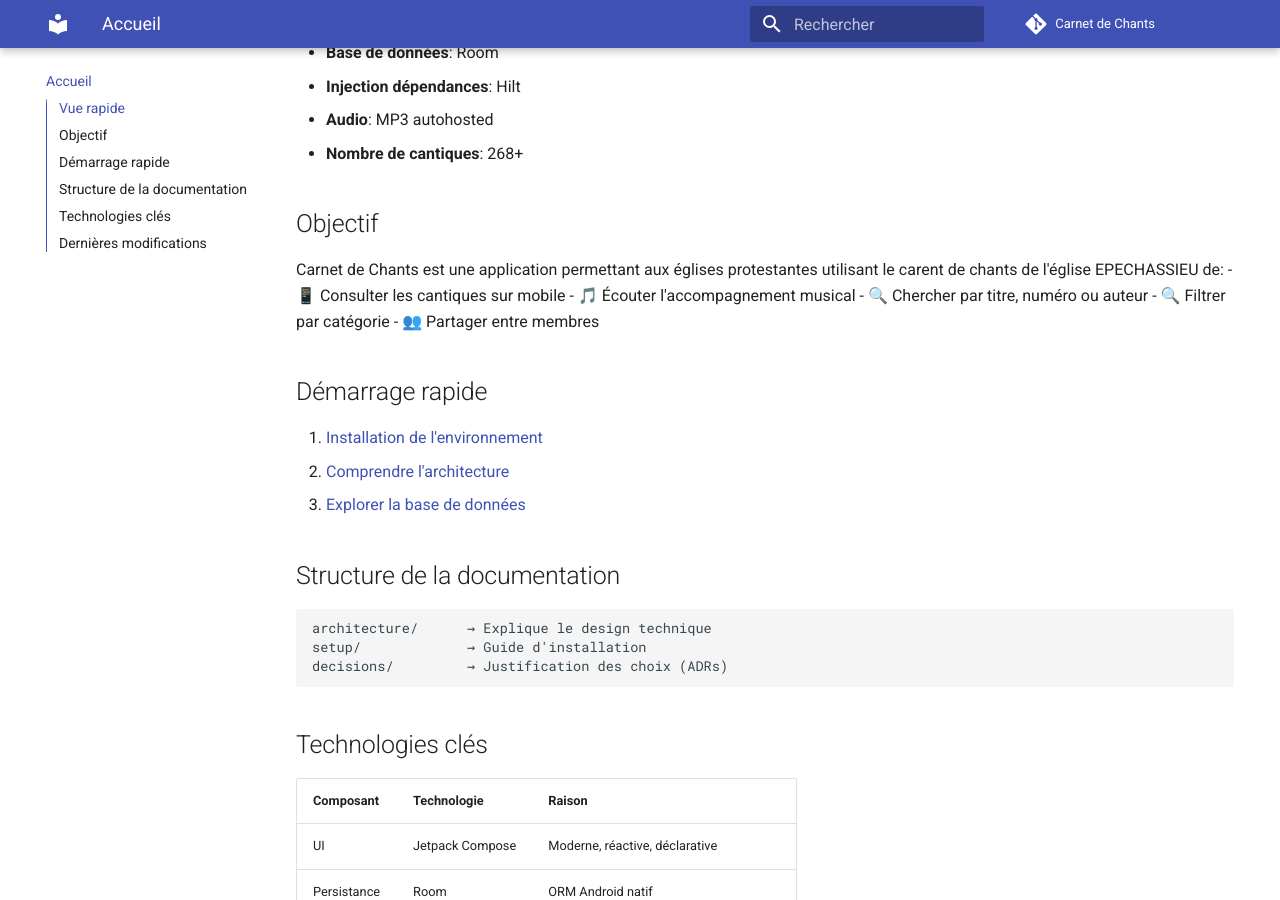
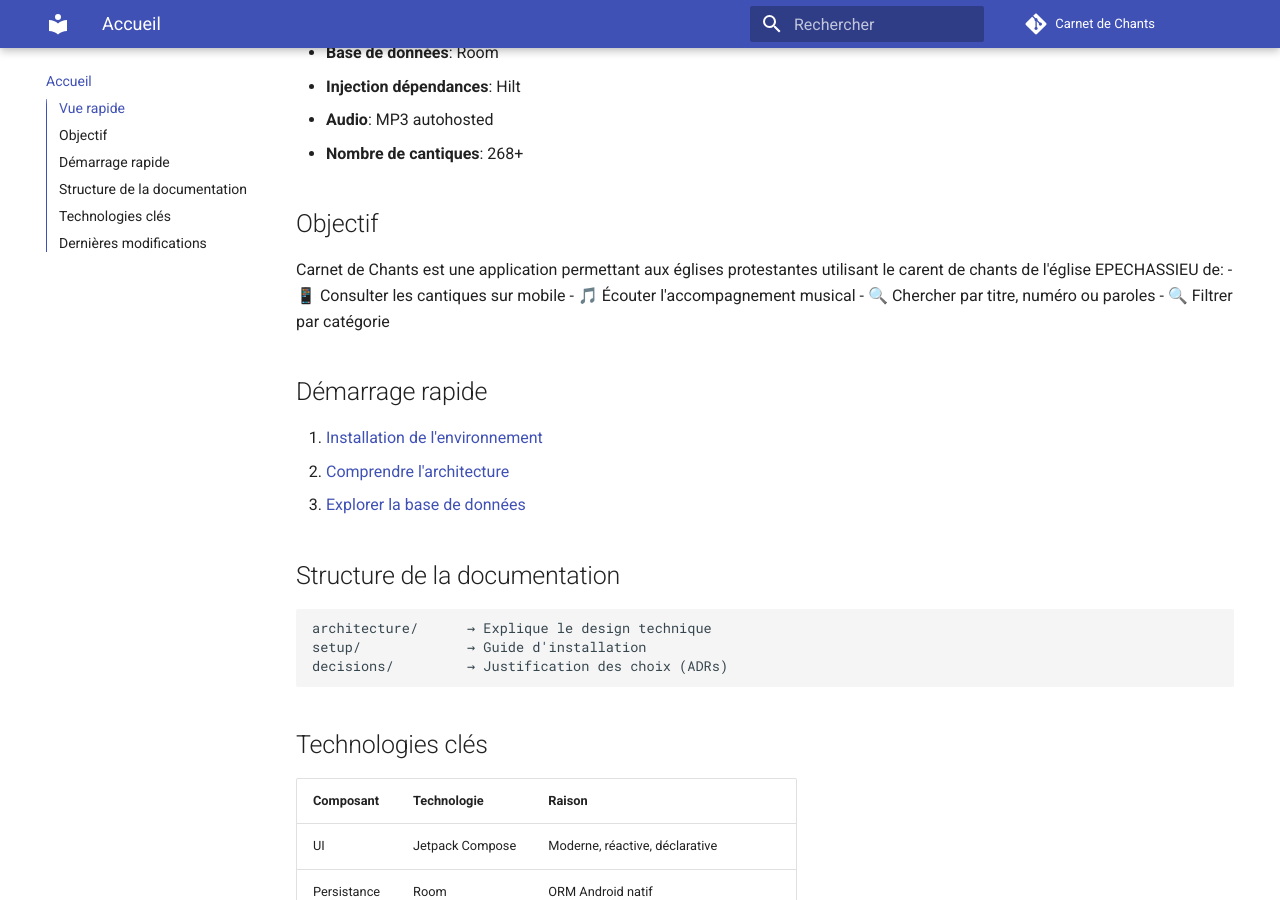
Before and after one commit to epechassieu/carnet-de-chant, an MkDocs documentation site: the page built from docs/index.md, in a window 1280 px wide and 900 px high, scrolled down 405 px. Built offline with MkDocs 1.6.1 and Material for MkDocs 9.7.7, drawn with Linux system fonts in a browser that asks for light colours; comment, search, counter and statistics services are not loaded.

```diff
--- a/docs/index.md
+++ b/docs/index.md
@@ -17,9 +17,8 @@
 Carnet de Chants est une application permettant aux églises protestantes utilisant le carent de chants de l'église EPECHASSIEU de:
 - 📱 Consulter les cantiques sur mobile
 - 🎵 Écouter l'accompagnement musical
-- 🔍 Chercher par titre, numéro ou auteur
+- 🔍 Chercher par titre, numéro ou paroles
 - 🔍 Filtrer par catégorie
-- 👥 Partager entre membres
 
 ## Démarrage rapide
 
```
